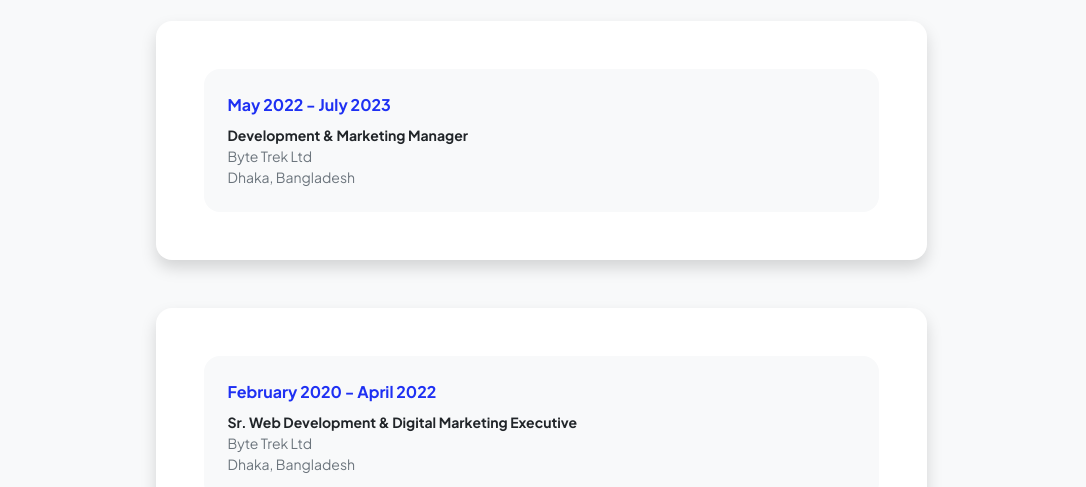
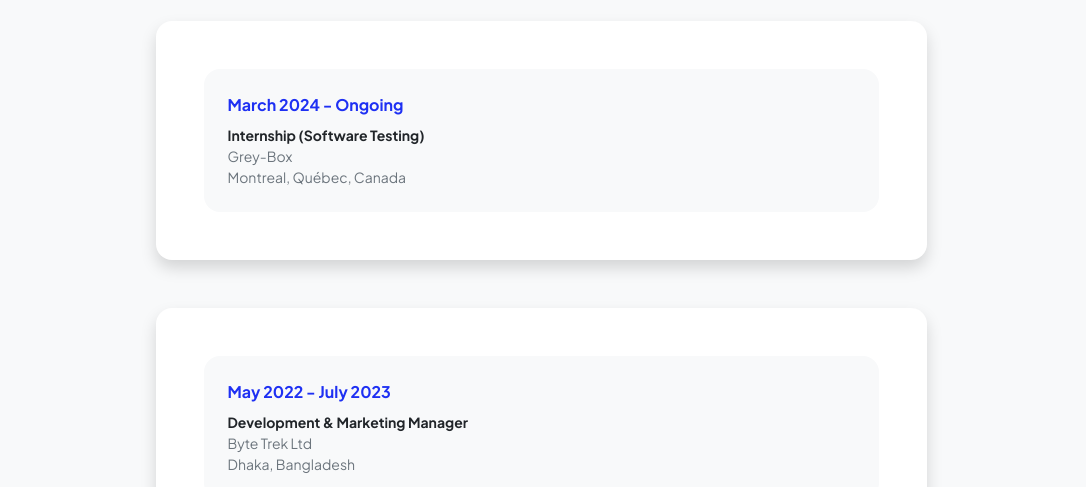
Before and after one commit to pronaymazumder/portfolio, a plain HTML site: page resume.html in a window 1280 px wide. Shown: the part 313-800 px from the top of the page, without its empty margins (99-1185 px from the left). Drawn offline with nearby package versions, Linux system fonts and the light colour scheme.

Commit message:
Update internship info

```diff
--- a/resume.html
+++ b/resume.html
@@ -51,6 +51,22 @@
                                     <div class="d-inline-block bi bi-download me-2"></div>
                                     Download Resume
                                 </a>
+                            </div>
+                            <!-- Experience Card 1A-->
+                            <div class="card shadow border-0 rounded-4 mb-5">
+                                <div class="card-body p-5">
+                                    <div class="row align-items-center gx-5">
+                                        <div class="col text-center text-lg-start mb-4 mb-lg-0">
+                                            <div class="bg-light p-4 rounded-4">
+                                                <div class="text-primary fw-bolder mb-2">March 2024 - Ongoing</div>
+                                                <div class="small fw-bolder">Internship (Software Testing)</div>
+                                                <div class="small text-muted">Grey-Box</div>
+                                                <div class="small text-muted">Montreal, Québec, Canada</div>
+                                            </div>
+                                        </div>
+                                       <!-- <div class="col-lg-8"><div>Lorem ipsum dolor sit amet consectetur adipisicing elit. Delectus laudantium, voluptatem quis repellendus eaque sit animi illo ipsam amet officiis corporis sed aliquam non voluptate corrupti excepturi maxime porro fuga.</div></div> -->
+                                    </div>
+                                </div>
                             </div>
                             <!-- Experience Card 1-->
                             <div class="card shadow border-0 rounded-4 mb-5">
```
